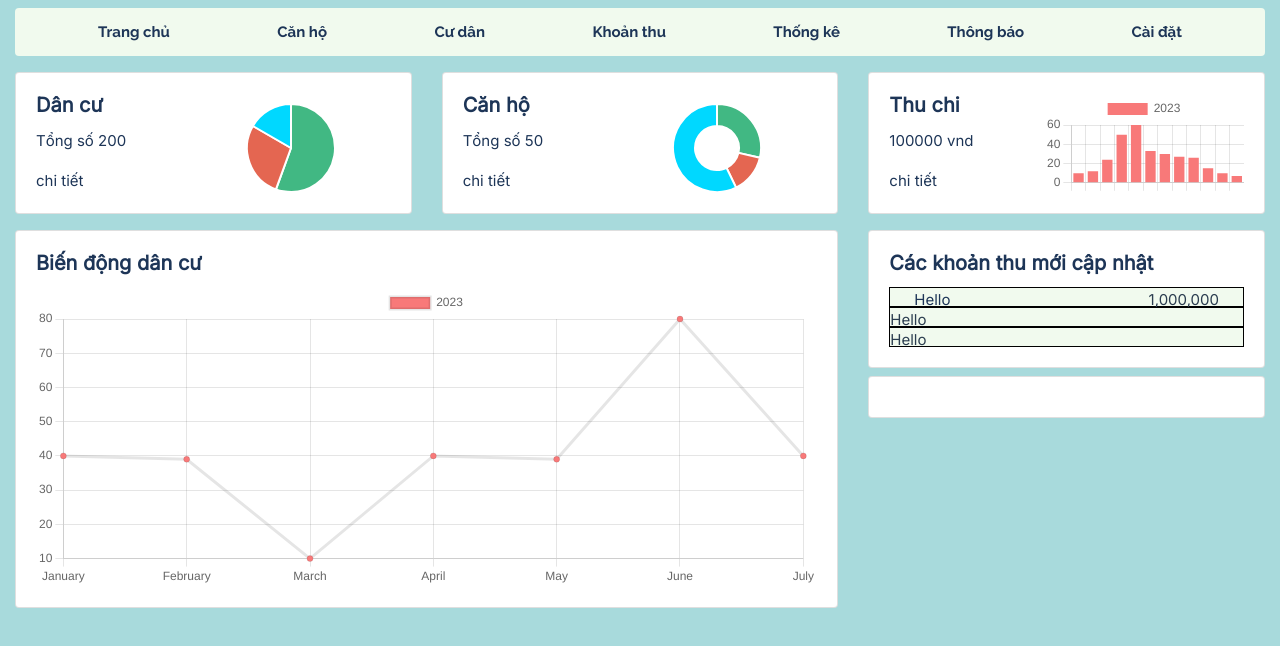
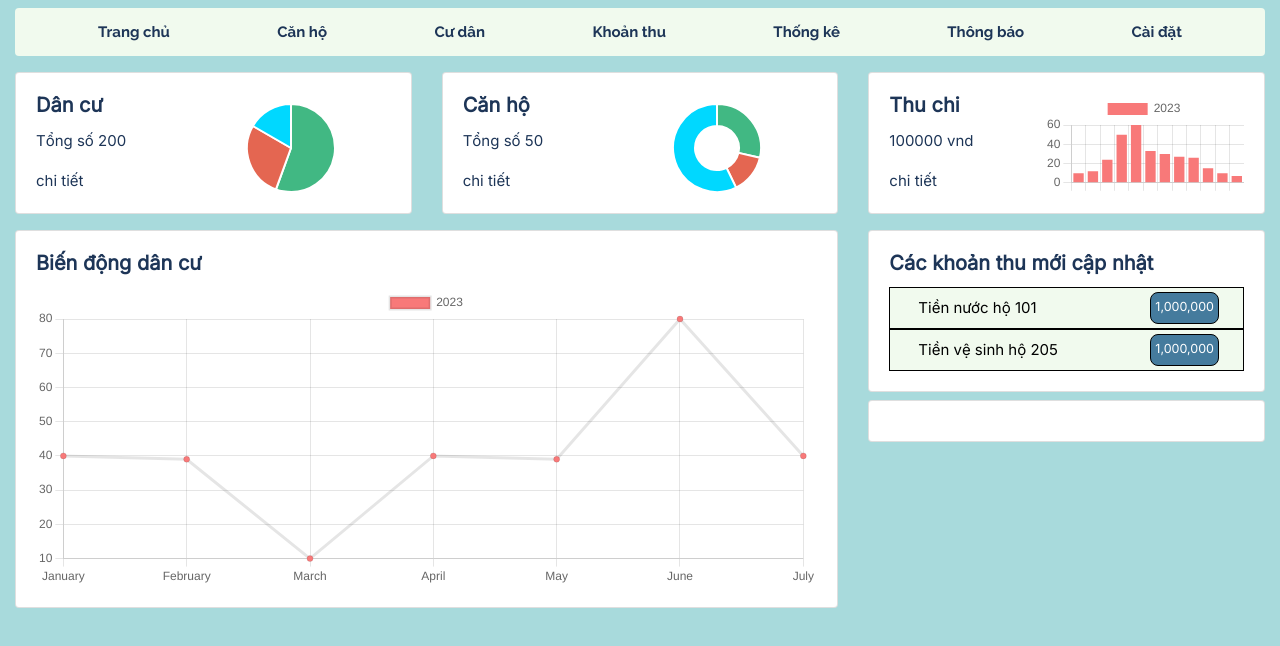
Before and after one commit to Kwang-Le/homie-web, a Vue app: page / in a window 1280 px wide. Shown: the top 646 px of the page. Built offline with nearby package versions, Linux system fonts and the light colour scheme.

Commit message:
add css and modifies to dashboardTableComponent

```diff
--- a/src/components/Dashboard/DashboardCardTableItem.vue
+++ b/src/components/Dashboard/DashboardCardTableItem.vue
@@ -3,12 +3,18 @@
 <template>
     <h5 class="card-title font-weight-bold">Các khoản thu mới cập nhật</h5>
     <div class="d-flex flex-column card-text">
-        <div class="table-row d-flex justify-content-between px-4">
-            <p>Hello</p>
-            <div class="fee-box">1,000,000</div>
+        <div class="table-row d-flex justify-content-between px-4 py-1" v-for="data in tableData">
+            <div class="row-title p-1">Tiền điện hộ 304</div>
+            <div class="row-amount p-1">1,000,000</div>
         </div>
-        <div class="table-row d-flex">Hello</div>
-        <div class="table-row d-flex">Hello</div>
+        <div class="table-row d-flex justify-content-between px-4 py-1">
+            <div class="row-title p-1">Tiền nước hộ 101</div>
+            <div class="row-amount p-1">1,000,000</div>
+        </div>
+        <div class="table-row d-flex justify-content-between px-4 py-1">
+            <div class="row-title p-1">Tiền vệ sinh hộ 205</div>
+            <div class="row-amount p-1">1,000,000</div>
+        </div>
     </div>
 </template>
 
@@ -16,9 +22,7 @@
 export default {
     name: "DashboardCardTableItem",
     props: {
-        title: String,
-        content: String,
-        chart: Object
+        tableData: Object
     },
 };
 </script>
@@ -26,11 +30,19 @@ export default {
 <style scoped>
 .table-row {
     background-color: var(--btn-alternative);
-    height: 20px;
+    /* height: 20px; */
     width: auto;
     border: 1px solid black;
 }
-.fee-box {
-
+.row-title {
+    text-align: center;
+    color: black;
+}
+.row-amount {
+    color: white;
+    background-color: var(--main-primary);
+    font-size: smaller;
+    border: 1px solid black;
+    border-radius: 8px;
 }
 </style>
--- a/src/views/dashboard/DashboardView.vue
+++ b/src/views/dashboard/DashboardView.vue
@@ -13,17 +13,17 @@ import LineChart from '@/components/charts/LineChart.vue';
     <div class="row">
       <div class="col">
         <Card>
-          <DashboardCardChartItem title="Dân cư" content="Tổng số 200" :chart="PieChart"/>
+          <DashboardCardChartItem title="Dân cư" content="Tổng số 200" :chart="PieChart" />
         </Card>
       </div>
       <div class="col">
         <Card>
-          <DashboardCardChartItem title="Căn hộ" content="Tổng số 50" :chart="DoughChart"/>
+          <DashboardCardChartItem title="Căn hộ" content="Tổng số 50" :chart="DoughChart" />
         </Card>
       </div>
       <div class="col">
         <Card>
-          <DashboardCardChartItem title="Thu chi" content="100000 vnd" :chart="BarChart"/>
+          <DashboardCardChartItem title="Thu chi" content="100000 vnd" :chart="BarChart" />
         </Card>
       </div>
     </div>
@@ -44,4 +44,33 @@ import LineChart from '@/components/charts/LineChart.vue';
   </main>
 </template>
 
+
+<script>
+export default {
+  data() {
+    return {
+      tableDataFee: [
+        { title: "Tiền điện hộ 304", amount: 1000000 },
+        { title: "Tiền nước hộ 101", amount: 1000000 },
+        { title: "Tiền vệ sinh hộ 205", amount: 1000000 }
+      ],
+      tableDataResident: [
+        { title: "Hộ 102", amount: 1 },
+        { title: "Hộ 301", amount: -2 },
+        { title: "Hộ 405", amount: -1 }
+      ]
+    }
+  },
+  methods: {
+     async getData() {
+      const response = await fetch("http://example.com/movies.json");
+      const movies = await response.json();
+      console.log(movies);
+    }
+  },
+  onMounted(){
+    getData()
+  }
+}
+</script>
 <style></style>
```
